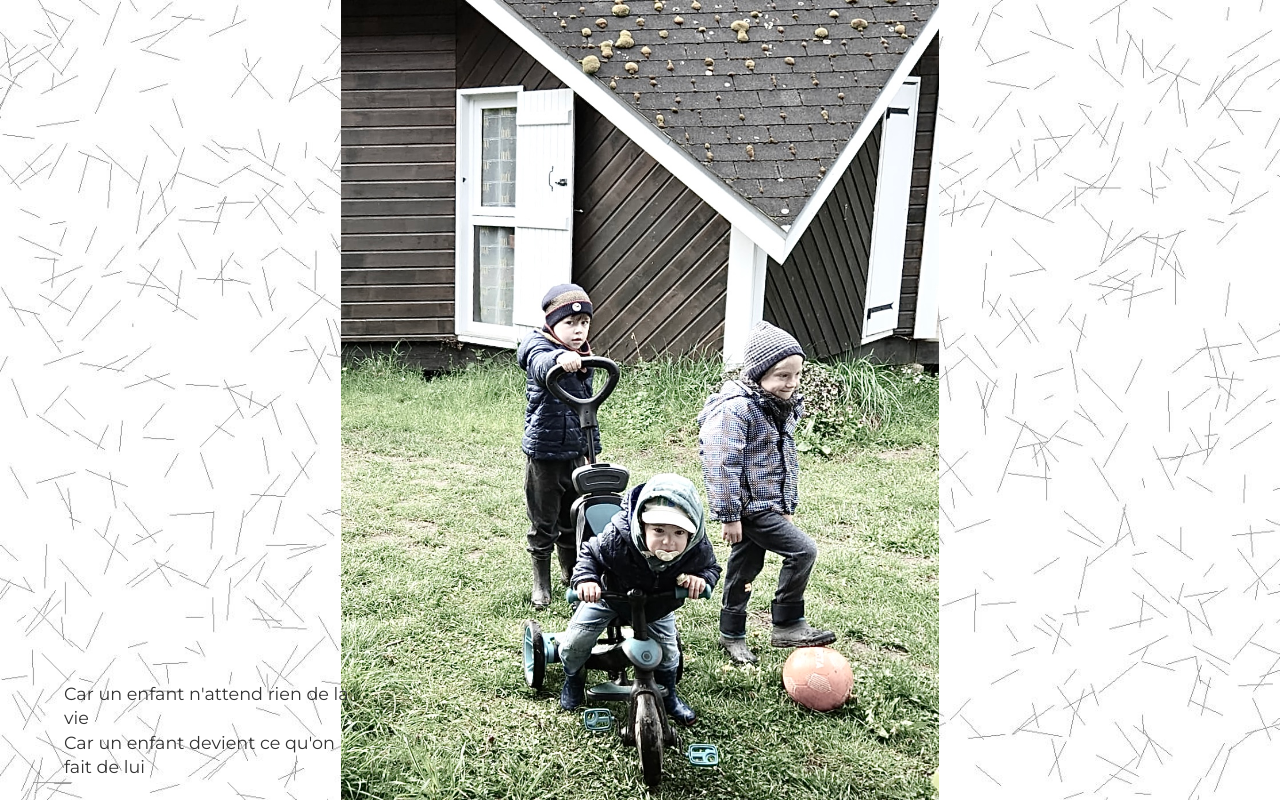
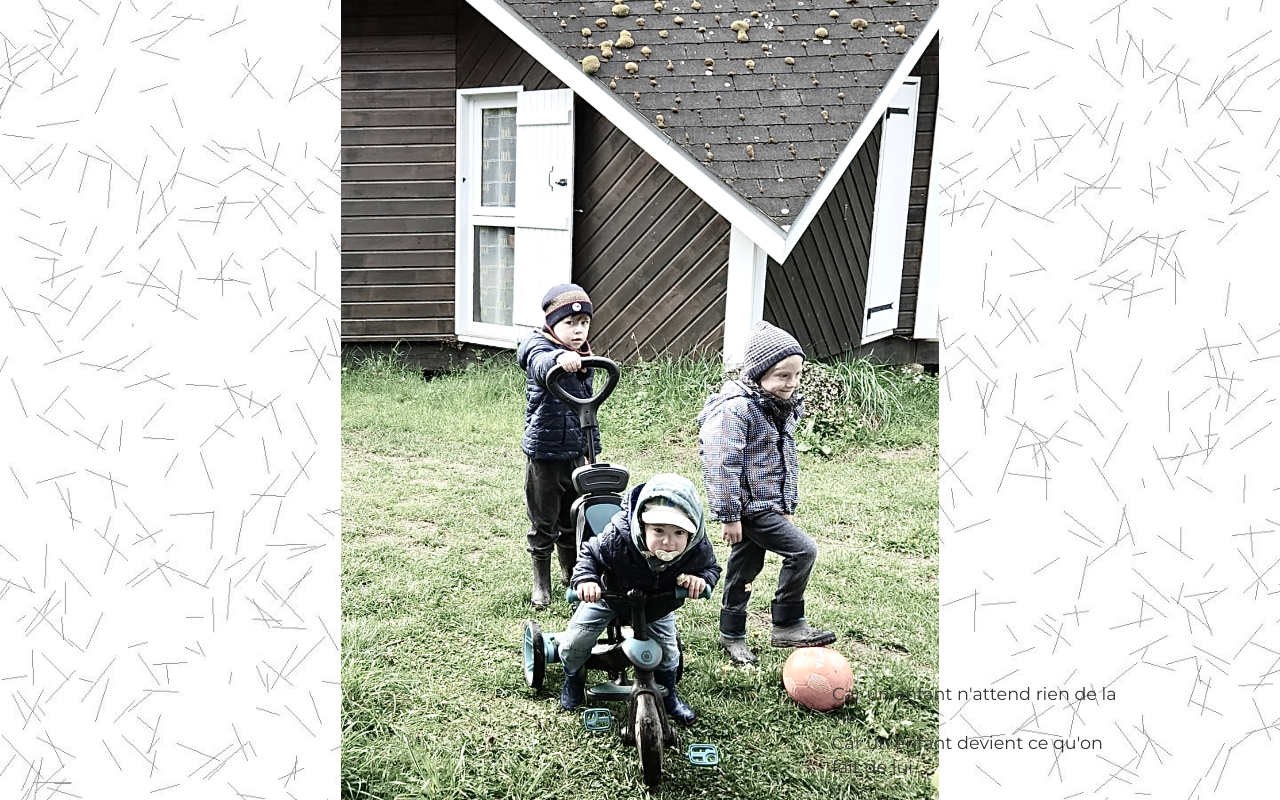
Before and after one commit to JTRUCHET/simon-page, a plain HTML site: page case5.html in a window 1280 px wide. Drawn offline with Linux system fonts and the light colour scheme.

Commit message:
Update case5.html

```diff
--- a/case5.html
+++ b/case5.html
@@ -29,7 +29,7 @@
     .texte {
       position: absolute;
       bottom: 20px;
-      left: 5%;
+      left: 65%;
       font-size: 1.1rem;
       color: #333333;
       line-height: 1.4;
```
